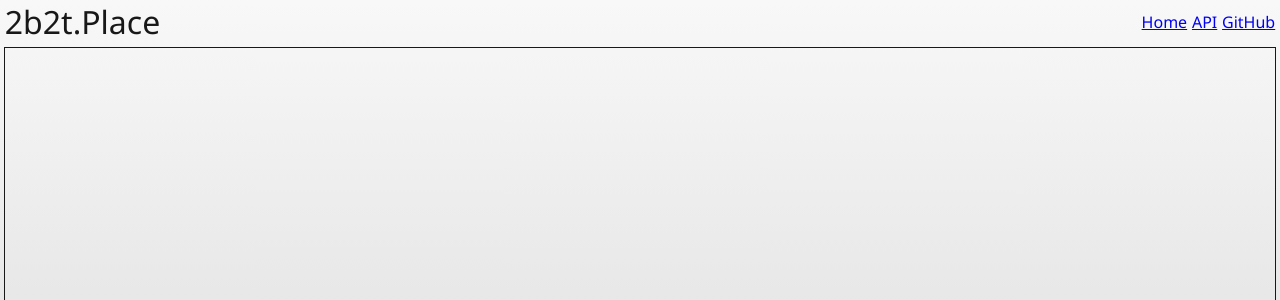
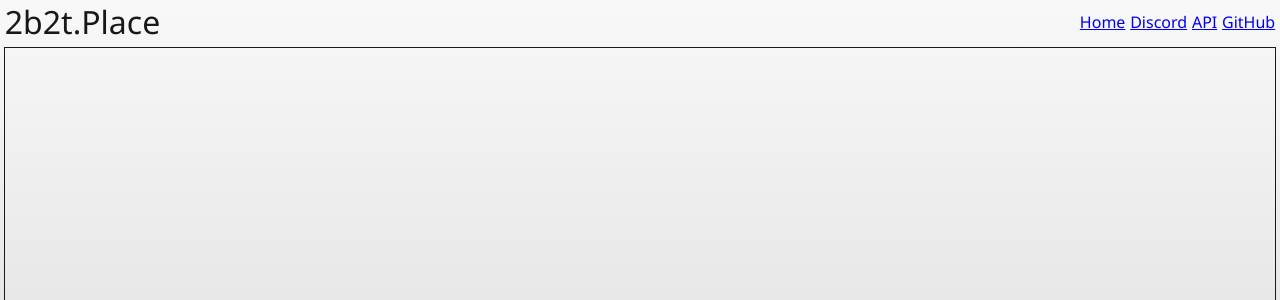
Before and after one commit to SelfAdjointOperator/2b2tPlace-Website, a Python web app: template src/MyFlaskModules/root/templates/base.html in a window 1280 px wide. Shown: the top 300 px of the page. Run offline with Jinja, Linux system fonts and the light colour scheme; the template is opened without the code that fills it: most values are stand-ins (such as "Sample title", 1, 10 or a date in 2020).

Commit message:
add Discord invite variable

```diff
--- a/src/MyFlaskModules/root/templates/base.html
+++ b/src/MyFlaskModules/root/templates/base.html
@@ -35,6 +35,9 @@
             <a href="{{url_for('root.index')}}">
                 Home
             </a>
+            <a href="{{discordInviteURL}}" target="_blank" rel="noopener noreferrer">
+                Discord
+            </a>
             <a href="{{url_for('api.index')}}">
                 API
             </a>
--- a/src/main.py
+++ b/src/main.py
@@ -27,6 +27,10 @@ app.secret_key = GLOBAL_CONFIG["secretKey_App"]
 def page_not_found(e):
     return render_template("404.html"), 404
 
+@app.context_processor
+def inject_DiscordURL():
+    return dict(discordInviteURL = GLOBAL_CONFIG["discordInviteURL"])
+
 db.init_app(app)
 with app.app_context():
     db.create_all()
```
